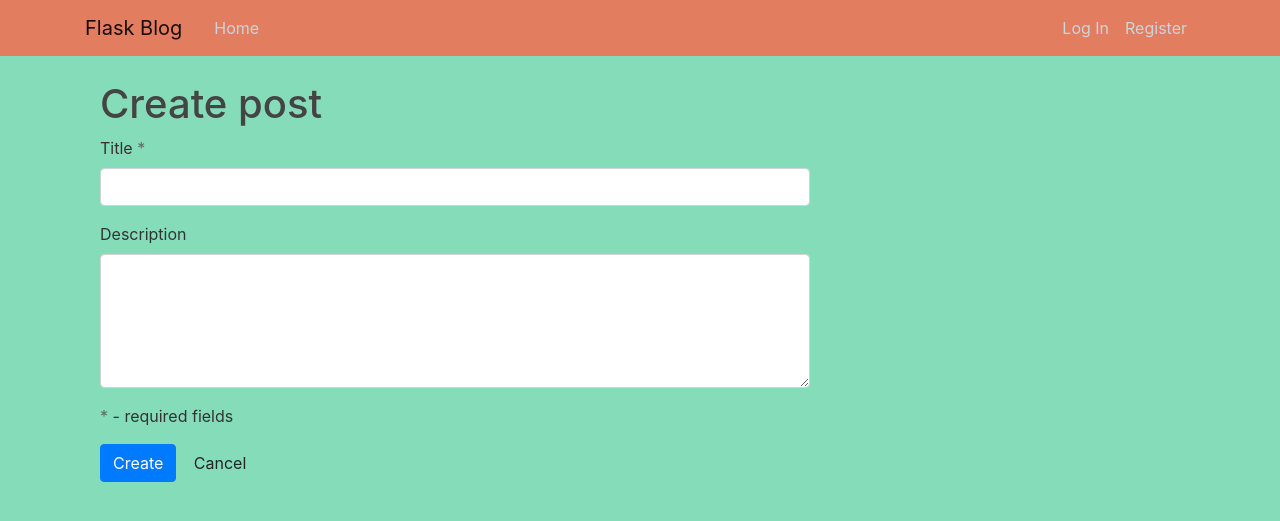
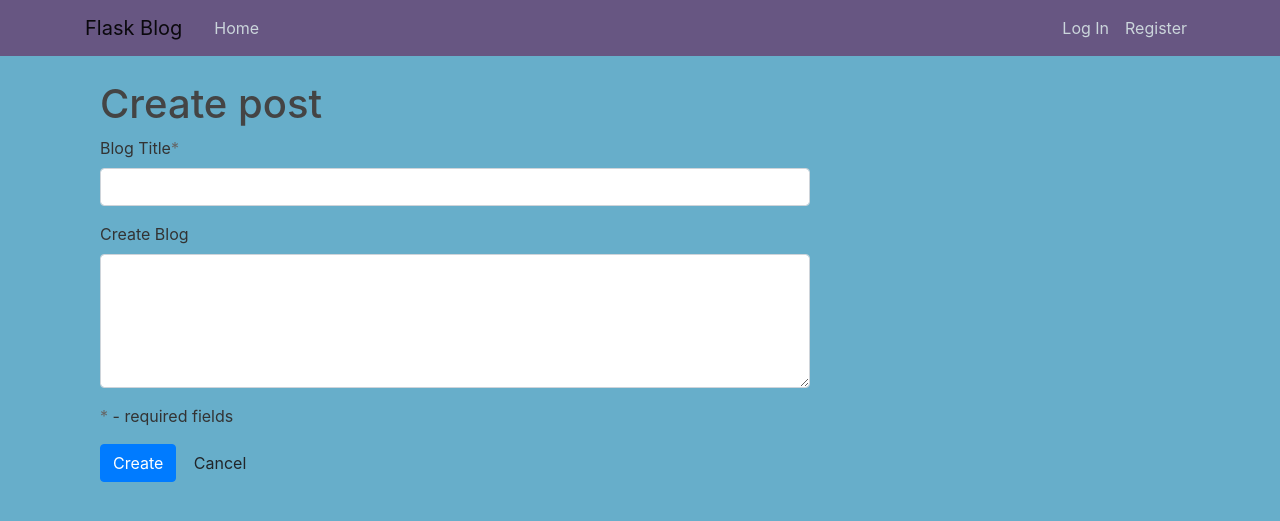
Before and after one commit to pbtrad/The-Malt-Mention, a Flask app: page /blog in a window 1280 px wide. Shown: the top 521 px of the page. Run offline with Flask 2, Linux system fonts and the light colour scheme; data that the repository does not hold is empty; some libraries are stand-ins or nearby versions.

Commit message:
Added create post functionality

```diff
--- a/app.py
+++ b/app.py
@@ -61,10 +61,10 @@ def login():
             # ensure hashed password matches user input
             if check_password_hash(
                     existing_user["password"], request.form.get("password")):
-                    session["user"] = request.form.get("username").lower()
-                    flash("Welcome, {}".format(
-                        request.form.get("username")))
-                    return redirect(url_for("profile", username=session["user"]))
+                session["user"] = request.form.get("username").lower()
+                flash("Welcome, {}".format(
+                    request.form.get("username")))
+                return redirect(url_for("profile", username=session["user"]))
             else:
                 # invalid password match
                 flash("Incorrect Username and/or Password")
@@ -97,9 +97,20 @@ def logout():
     return redirect(url_for("login"))
 
 
-@app.route("/blog")
+@app.route("/blog", methods=["GET", "POST"])
 def blog():
-    return render_template("blog.html")
+    if request.method == "POST":
+        post = {
+            "post_title": request.form.get("post_title"),
+            "post_author": session["user"],
+            "post_content": request.form.get("post_content"),
+            "date_posted": request.form.get("date_posted")
+        }
+        mongo.db.posts.insert_one(post)
+        flash("Blog Successfully Added")
+        return redirect(url_for("home"))
+    blogs = mongo.db.post_content.find().sort("post_content")
+    return render_template("blog.html", blog=blog)
 
 
 if __name__ == "__main__":
--- a/static/css/style.css
+++ b/static/css/style.css
@@ -1,5 +1,5 @@
 body {
-    background: #85dcb8;
+    background: #67AECA;
     color: #333333;
     margin-top: 5rem;
   }
@@ -76,7 +76,7 @@ body {
   }
 
   nav {
-      background-color: #E27D60;
+      background-color: #675682;
   }
 
   .flash-message h4 {
--- a/templates/blog.html
+++ b/templates/blog.html
@@ -8,22 +8,16 @@
 
     		<h1>Create post</h1>
 
-    		<form action="" method="POST">
-
-    		    <!--<div class="form-group has-error">
-    		        <label for="slug">Slug <span class="require">*</span> <small>(This field use in url path.)</small></label>
-    		        <input type="text" class="form-control" name="slug" />
-    		        <span class="help-block">Field not entered!</span>
-    		    </div>-->
+    		<form action="{{ url_for('blog') }}" method="POST">
 
     		    <div class="form-group">
-    		        <label for="title">Title <span class="require">*</span></label>
-    		        <input type="text" class="form-control" name="title" />
+    		        <label for="post_title">Blog Title<span class="require">*</span></label>
+    		        <input type="text" class="form-control" id="post_title" name="post_title" minlength="5" maxlength="50" required/>
     		    </div>
 
     		    <div class="form-group">
-    		        <label for="description">Description</label>
-    		        <textarea rows="5" class="form-control" name="description" ></textarea>
+    		        <label for="post_content">Create Blog</label>
+    		        <textarea rows="5" class="form-control" name="post_content" id="post_content" minlength="25" maxlength="300" required></textarea>
     		    </div>
 
     		    <div class="form-group">
```
